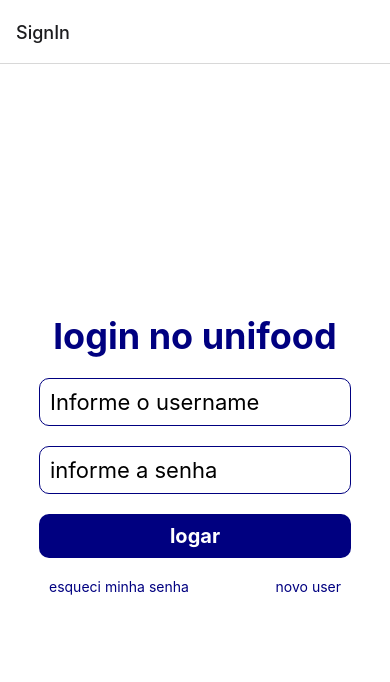
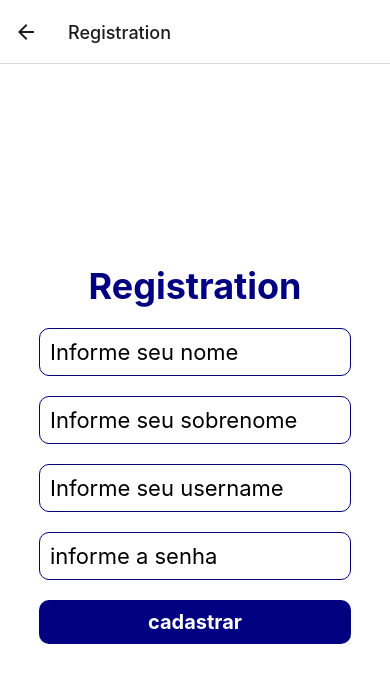
Before and after one commit to Ubifood-unipetech/Ubifood-frontend, a React Native app: screen /Registration in a window 390 px wide. Shown: the top 682 px of the page. Built offline with nearby package versions, Linux system fonts and the light colour scheme.

Commit message:
criado tela de novo registro
ja esta integrado com api

```diff
--- a/src/contexts/auth.tsx
+++ b/src/contexts/auth.tsx
@@ -58,8 +58,32 @@ function AuthProvider({children}){
 
     }
 
+    async function registration(name, lastName, username, pass){
+        try {
+            const url = `${baseUrl}/api/register/`;
+            const userData = {
+              username: username,
+              first_name: name,
+              last_name: lastName,
+              password: pass,
+            };
+            const response = await axios.post(url, userData);
+            console.log("Cadastro bem-sucedido!", response.data);
+
+            // Redireciona o usuário para a tela de login ou executa outras ações necessárias
+            navigation.navigate('SignIn');
+
+            // Exibe uma mensagem para o usuário
+            alert('Cadastro bem-sucedido! Faça login para continuar.');
+          } catch (error) {
+            // Lida com erros, se ocorrerem
+            console.error("Erro ao fazer cadastro:", error);
+            alert('Erro ao fazer cadastro. Tente novamente mais tarde.');
+          }
+    }
+
     return(
-        <AuthContext.Provider value={{signIn, user, logout}}>
+        <AuthContext.Provider value={{signIn, user, logout, registration}}>
             {children}
         </AuthContext.Provider>
     )
--- a/src/routes/stack.tsx
+++ b/src/routes/stack.tsx
@@ -5,6 +5,7 @@ import { createNativeStackNavigator } from '@react-navigation/native-stack';
 
 import SignIn  from '../screens/signIn';
 import Home from '../screens/home';
+import Registration from '../screens/registration';
 
 import AuthProvider from "../contexts/auth";
 
@@ -17,6 +18,7 @@ export default function StackComponent() {
             <Stack.Navigator>
                 <Stack.Screen name="SignIn" component={SignIn} />
                 <Stack.Screen name="Home" component={Home} />
+                <Stack.Screen name="Registration" component={Registration} />
             </Stack.Navigator>
         </AuthProvider>
     </NavigationContainer>
--- a/src/screens/home/index.tsx
+++ b/src/screens/home/index.tsx
@@ -3,8 +3,6 @@ import {Pressable, Text, View } from "react-native";
 import {styles} from './styles';
 import axios from "axios";
 import {AuthContext} from '../../contexts/auth'
-
-const baseUrl = process.env.BASEURL
 
 export default function HomeScreen() {
   // const nome = useContext(AuthContext)
--- /dev/null
+++ b/src/screens/registration/index.tsx
@@ -0,0 +1,61 @@
+import React, {useContext, useState} from "react";
+import {Pressable, Text, TextInput, View } from "react-native";
+import {styles} from './styles';
+import axios from "axios";
+import {AuthContext} from '../../contexts/auth'
+
+export default function Registration() {
+  const [username, setUsername] = useState('');
+  const [password, setPassword] = useState('');
+  const [name, setName] = useState('');
+  const [lastName, setLastName] = useState('');
+
+  const {registration} = useContext(AuthContext)
+  function handleRegister(){
+    registration(name, lastName, username, password)
+  }
+    return (
+      <View style={styles.container}>
+      <Text style={styles.formTitle}>Registration</Text>
+      <TextInput style={styles.formInput}
+        placeholder="Informe seu nome"
+        keyboardType="default"
+        autoCapitalize="none"
+        autoComplete="name"
+        value={name}
+        onChangeText={(text) => setName(text)}
+      />
+      <TextInput style={styles.formInput}
+        placeholder="Informe seu sobrenome"
+        keyboardType="default"
+        autoCapitalize="none"
+        autoComplete="name"
+        value={lastName}
+        onChangeText={(text) => setLastName(text)}
+      />
+      <TextInput style={styles.formInput}
+        placeholder="Informe seu username"
+        keyboardType="default"
+        autoCapitalize="none"
+        autoComplete="name"
+        value={username}
+        onChangeText={(text) => setUsername(text)}
+      />
+      <TextInput style={styles.formInput}
+        placeholder="informe a senha"
+        autoCapitalize="none"
+        secureTextEntry
+        value={password}
+        onChangeText={(pass) => setPassword(pass)}
+      />
+      <Pressable
+        style={styles.formButton}
+        onPress={handleRegister}
+      >
+        <Text style={styles.textButton}>cadastrar</Text>
+      </Pressable>
+
+
+    </View>
+    );
+  }
--- /dev/null
+++ b/src/screens/registration/styles.ts
@@ -0,0 +1,49 @@
+import { StyleSheet } from "react-native";
+
+export const styles = StyleSheet.create({
+    container: {
+      flex: 1,
+      backgroundColor: "#fff",
+      alignItems: "center",
+      justifyContent: "center",
+    },
+    formTitle: {
+      fontSize: 36,
+      fontWeight: 'bold',
+      color: 'navy',
+      margin: 10
+    },
+    formInput:{
+      borderColor: 'navy',
+      borderWidth: 1,
+      borderRadius: 10,
+      fontSize: 22,
+      width: '80%',
+      padding: 10,
+      margin: 10
+    },
+    formButton:{
+      backgroundColor: 'navy',
+      width: '80%',
+      margin: 10,
+      padding:10,
+      borderRadius: 10,
+      alignItems: 'center'
+    },
+    textButton:{
+      color:'white',
+      fontSize: 20,
+      fontWeight: 'bold'
+    },
+    subContainer:{
+      flexDirection: 'row',
+      justifyContent: 'space-between',
+      width: '80%'
+    },
+    subButton:{
+      padding:10,
+    },
+    subTextButton:{
+      color:'navy'
+    }
+  });
--- a/src/screens/signIn/index.tsx
+++ b/src/screens/signIn/index.tsx
@@ -40,10 +40,13 @@ export default function SignIn({navigation}) {
         <Text style={styles.textButton}>logar</Text>
       </Pressable>
       <View style={styles.subContainer}>
-        <Pressable style={styles.subButton}>
+        {/* <Pressable style={styles.subButton}>
           <Text style={styles.subTextButton}>esqueci minha senha</Text>
-        </Pressable>
-        <Pressable style={styles.subButton}>
+        </Pressable> */}
+        <Pressable
+          style={styles.subButton}
+          onPress={() => navigation.navigate('Registration')}
+        >
           <Text style={styles.subTextButton}>novo user</Text>
         </Pressable>
       </View>
```
